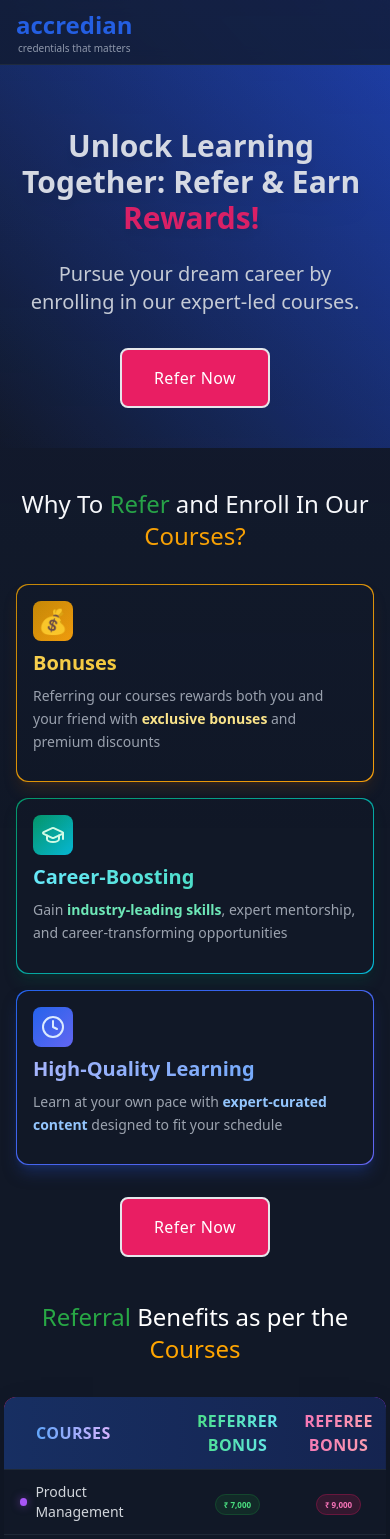
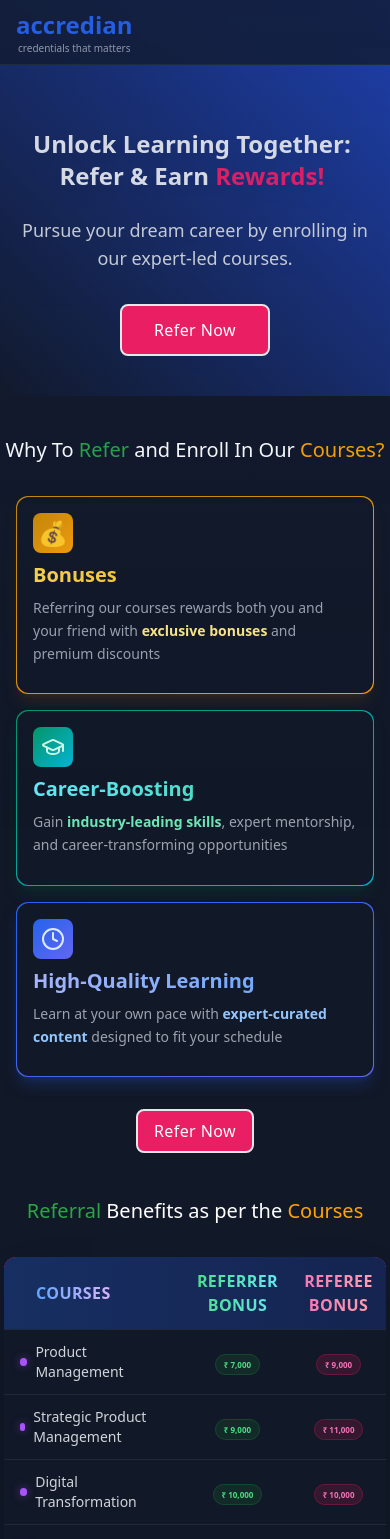
Before and after one commit to manas-agarwal16/Accredian-frontend-task, a React (Vite) app: page / in a window 390 px wide. Shown: the top 1539 px of the page. Built offline with nearby package versions, Linux system fonts and the light colour scheme.

Commit message:
Loader.jsx

```diff
--- a/src/components/Benefits.jsx
+++ b/src/components/Benefits.jsx
@@ -5,7 +5,7 @@ import { Button } from "./index.js";
 const Benefits = ({ setDisplayReferralForm }) => {
   return (
     <div>
-      <h2 className="text-center mt-10 text-semibold text-white text-2xl md:text-3xl lg:text-4xl">
+      <h2 className="text-center mt-10 text-semibold text-white text-xl md:text-2xl lg:text-4xl">
         Why To <span className="text-[#28A745]">Refer</span> and Enroll In Our{" "}
         <span className="text-[#FFA500]">Courses?</span>
       </h2>
--- a/src/components/BonusTable.jsx
+++ b/src/components/BonusTable.jsx
@@ -42,7 +42,7 @@ const BonusTable = () => {
   ];
   return (
     <div className="mx-1 md:mx-10 lg:mx-14 xl:mx-20 mb-10 mt-3">
-      <h2 className="text-center mb-8 text-semibold text-white text-2xl md:text-3xl lg:text-4xl">
+      <h2 className="text-center mb-8 text-semibold text-white text-xl md:text-2xl lg:text-4xl">
         <span className="text-[#28A745]">Referral</span> Benefits as per the
         <span className="text-[#FFA500]"> Courses</span>
       </h2>
--- a/src/components/Button.jsx
+++ b/src/components/Button.jsx
@@ -1,5 +1,5 @@
 const Button = ({
-  className = "bg-[#E91E63] hover:bg-[#ff1362] text-white px-8 py-4 rounded-lg tracking-wide font-medium transition-colors cursor-pointer border-2",
+  className = "bg-[#E91E63] hover:bg-[#ff1362] text-white px-4 md:px-6 lg:px-8 py-2 md:py-4 rounded-lg tracking-wide font-medium transition-colors cursor-pointer border-2",
   text = "Refer Now",
   type = "button",
   ...props
--- a/src/components/HeroSection.jsx
+++ b/src/components/HeroSection.jsx
@@ -10,13 +10,13 @@ const HeroSection = ({ setDisplayReferralForm }) => {
       <div className="flex items-center w-full mx-auto px-4 sm:px-6 lg:px-8">
         {/* Text Content */}
         <motion.div
-          className="text-center"
+          className="text-center mx-auto"
           initial={{ opacity: 0, y: 30 }}
           animate={{ opacity: 1, y: 0 }}
           transition={{ duration: 0.8, ease: "easeOut" }}
         >
           {/* Letter-by-letter Animation */}
-          <h1 className="text-3xl md:text-4xl font-bold text-gray-200 drop-shadow-xl mb-6">
+          <h1 className="text-2xl md:text-4xl font-bold text-gray-200 drop-shadow-xl mb-6">
             {text.split(" ").map((word, wordIndex) => (
               <span key={wordIndex} className="inline-block">
                 {word.split("").map((char, charIndex) => (
@@ -38,13 +38,13 @@ const HeroSection = ({ setDisplayReferralForm }) => {
             ))}
           </h1>
 
-          <p className="text-xl text-gray-300 mb-8 max-w-3xl mx-auto">
+          <p className="text-lg md:text-xl text-gray-300 mb-8 max-w-3xl mx-auto">
             Pursue your dream career by enrolling in our expert-led courses.
           </p>
           <div className="text-center mt-8 md:mt-10 lg:mt-14 animate-fade-in-up">
             <Button
               type="button"
-              className="relative z-10 bg-[#E91E63] hover:bg-[#ff1362] text-white px-8 py-4 rounded-lg tracking-wide font-medium transition-colors cursor-pointer border-2"
+              className="relative z-10 bg-[#E91E63] hover:bg-[#ff1362] text-white px-8 py-3 md:py-4 rounded-lg tracking-wide font-medium transition-colors cursor-pointer border-2"
               onClick={() => {
                 setDisplayReferralForm(true);
               }}
--- /dev/null
+++ b/src/components/Loader.jsx
@@ -0,0 +1,13 @@
+import React from "react";
+
+function Loader({ width = 10 }) {
+  return (
+    <div className="fixed inset-0 z-50 flex items-center justify-center bg-gray-900 bg-opacity-30 backdrop-blur-[2px]">
+      <div
+        className={`w-${width} h-${width} border-4 border-[#E91E63] border-t-transparent border-solid rounded-full animate-spin`}
+      ></div>
+    </div>
+  );
+}
+
+export default Loader;
--- a/src/components/ReferralForm.jsx
+++ b/src/components/ReferralForm.jsx
@@ -1,7 +1,8 @@
 import { useForm } from "react-hook-form";
+import { useState } from "react";
 import { AxiosInstance } from "../helper/axiosInstance";
 import toast from "react-hot-toast";
-import {Input} from "./index.js";
+import { Input, Loader } from "./index.js";
 
 const ReferralForm = ({ setDisplayReferralForm }) => {
   const {
@@ -11,18 +12,27 @@ const ReferralForm = ({ setDisplayReferralForm }) => {
     formState: { errors },
   } = useForm();
 
+  const [loading, setLoading] = useState(false);
+
   const onSubmit = async (data) => {
     try {
-      setTimeout(() => {
+      setLoading(true);
+      const res = await AxiosInstance.post("/refer-now", data);
+      setLoading(false);
       setDisplayReferralForm(false);
+      console.log("res : ", res);
+      if (res?.data?.status < 400) {
         toast.success(
           "Referral submitted successfully! We've sent a confirmation email to you and the referee.",
           {
-            duration: 2000,
+            duration: 4000,
           }
         );
-      }, 500);
-      await AxiosInstance.post("/refer-now", data);
+      } else {
+        toast.error(res?.data?.message, {
+          duration: 4000,
+        });
+      }
     } catch (error) {
       setDisplayReferralForm(false);
       console.error(error);
@@ -30,7 +40,9 @@ const ReferralForm = ({ setDisplayReferralForm }) => {
   };
 
   return (
-    <div className="fixed top-1/2 left-1/2 transform -translate-x-1/2 -translate-y-1/2 w-[90%] sm:w-[800px] max-h-[80vh] overflow-y-auto p-4 sm:p-8 bg-gray-900 text-gray-300 rounded-lg shadow-xl z-50 animate-fade-in border border-gray-400">
+    <>
+      {loading && <Loader />}
+      <div className="fixed top-1/2 left-1/2 transform -translate-x-1/2 -translate-y-1/2 w-[90%] sm:w-[800px] max-h-[80vh] overflow-y-auto p-4 sm:p-8 bg-gray-900 text-gray-300 rounded-lg shadow-xl z-40 animate-fade-in border border-gray-400">
         {/* Close Button */}
         <span
           className="cursor-pointer absolute top-3 right-4 text-gray-500 text-lg sm:text-xl hover:text-gray-300 transition"
@@ -50,7 +62,6 @@ const ReferralForm = ({ setDisplayReferralForm }) => {
           onSubmit={handleSubmit(onSubmit)}
           className="space-y-3 sm:space-y-4"
         >
-        {/* Grid Layout */}
           <div className="grid grid-cols-1 sm:grid-cols-2 gap-4">
             {/* Referrer Name */}
             <div>
@@ -77,7 +88,9 @@ const ReferralForm = ({ setDisplayReferralForm }) => {
               </label>
               <Input
                 type="email"
-              {...register("referrerEmail", { required: "Email is required" })}
+                {...register("referrerEmail", {
+                  required: "Email is required",
+                })}
                 className="w-full p-2 bg-gray-800 text-white rounded-lg focus:ring-2 focus:ring-blue-500 outline-none transition-all"
               />
               {errors.referrerEmail && (
@@ -218,6 +231,7 @@ const ReferralForm = ({ setDisplayReferralForm }) => {
           </button>
         </form>
       </div>
+    </>
   );
 };
 
--- a/src/components/index.js
+++ b/src/components/index.js
@@ -6,6 +6,7 @@ import BonusTable from "./BonusTable.jsx";
 import Navbar from "./Navbar.jsx";
 import HeroSection from "./HeroSection.jsx";
 import Benefits from "./Benefits.jsx";
+import Loader from "./Loader.jsx";
 export {
   Button,
   Input,
@@ -15,4 +16,5 @@ export {
   Navbar,
   HeroSection,
   Benefits,
+  Loader,
 };
--- a/tailwind.config.js
+++ b/tailwind.config.js
@@ -15,11 +15,16 @@ export default {
           // "66%": { borderColor: "goldenrod" },
           "100%": { borderColor: "black" },
         },
+        spin: {
+          "0%": { transform: "rotate(0deg)" },
+          "100%": { transform: "rotate(360deg)" },
+        },
       },
       // Add custom animation utilities
       animation: {
         "fade-in": "fadeIn 0.5s ease-in-out", // Define the animation
         "moving-border": "movingBorder 8s infinite",
+        "animate-spin": "spin 0.8s linear infinite",
       },
     },
   },
```
Lines whose indentation alone changed are shown as unchanged.
